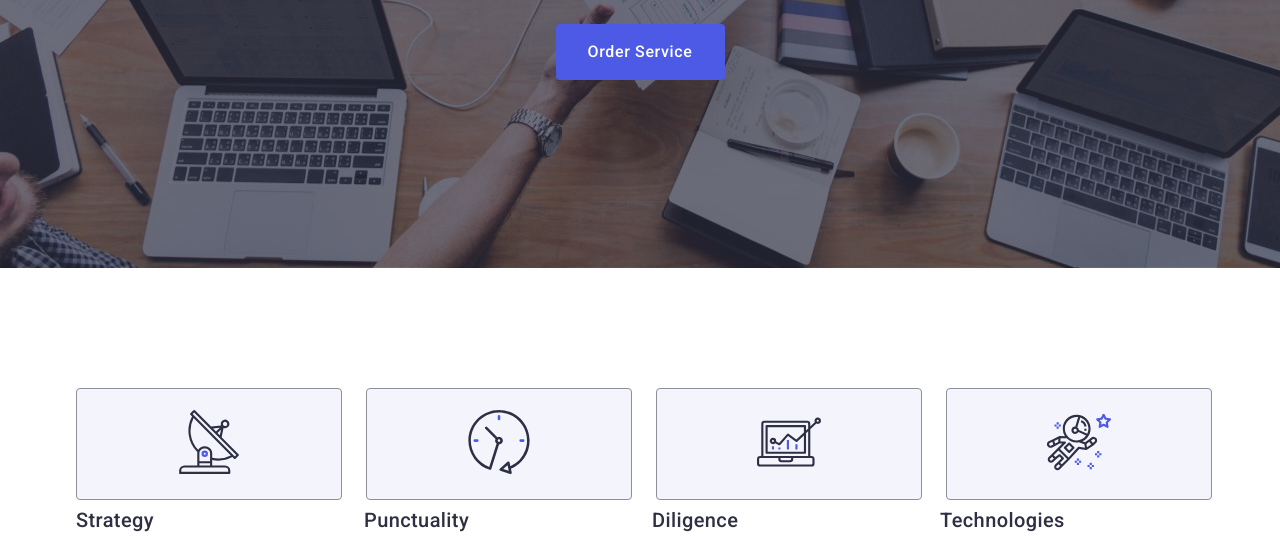
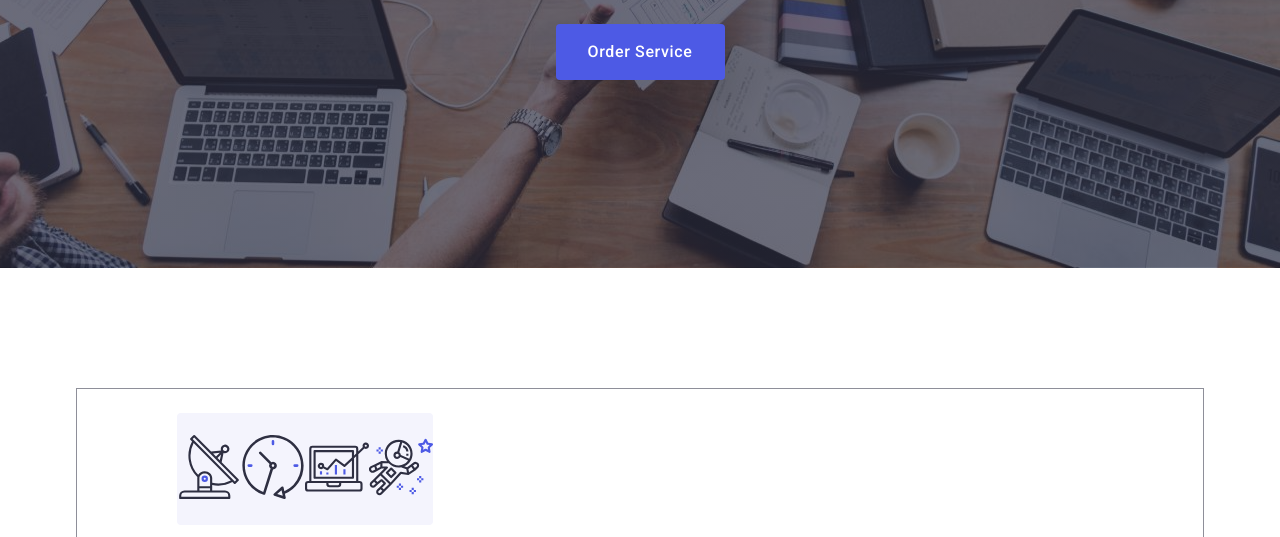
Before and after one commit to TyshchenkoYulia/goit-markup-hw-04, a plain HTML site: page index.html in a window 1280 px wide. Shown: the part 405-942 px from the top of the page. Drawn offline with nearby package versions, Linux system fonts and the light colour scheme.

Commit message:
benefits

```diff
--- a/css/styles.css
+++ b/css/styles.css
@@ -229,37 +229,27 @@ transition: transform 250ms cubic-bezier(0.4, 0, 0.2, 1);
 }
 
 .icon-benefits {
-    display: flex;
+display: block;
 justify-content: space-between;
 gap: 24px;
    }
 
 .icon-benefits-list {
+display: flex;
+justify-content: space-between;
+border: 1px solid #8E8F99;
+padding: 24px 100px;
+}
 
 
-
-
-}
-
-.icon-benefits-items {
-    padding: 24px 100px;
-    width: 100%;
-    border: 1px solid #8E8F99;
-    height: 112px;
+.icon-benefits-container {
+display: flex;
+ justify-content: center;
 border-radius: 4px;
 margin-bottom: 8px;
-display: flex;
-justify-content: space-between;
 align-items: center;
 background:#F4F4FD;
-}
-
-.icon-benefits-container {
-
-
-
-
-
+height: 112px;
 }
 
 
--- a/index.html
+++ b/index.html
@@ -68,45 +68,39 @@
             <h2 class="visually-hidden">Our benefits</h2>
 
             <div class="icon-benefits">
+
                 <ul class="icon-benefits-list list">
+                    <div class="icon-benefits-container">
                     <li class="icon-benefits-items">
-
-                    <div class="icon-benefits-container">
                         <svg width="64" height="64">
                         <use href="/images/icons.svg#antenna"></use>
                         </svg>
-                    </div>
                     </li>
 
-                </ul>
-                <ul class="icon-benefits-list list">
                     <li class="icon-benefits-items">
-                    <div class="icon-benefits-container">
+
                         <svg width="64" height="64">
                     <use href="/images/icons.svg#clock"></use>
                     </svg>
-                    </div>
                     </li>
-                </ul>
-                <ul class="icon-benefits-list list">
+
                     <li class="icon-benefits-items">
-                    <div class="icon-benefits-container">
                         <svg width="64" height="64">
                         <use href="/images/icons.svg#diagram"></use>
                         </svg>
-                    </div>
+
                     </li>
-                </ul>
-                <ul class="icon-benefits-list list">
+
                     <li class="icon-benefits-items">
-                    <div class="icon-benefits-container">
+
                         <svg width="64" height="64">
                         <use href="/images/icons.svg#astronaut"></use>
                         </svg>
-                    </div>
                     </li>
-                </ul>
-            </div>
+                </div>
+            </ul>
+
+
 
             <ul class="benefits-list list">
                 <li class="benefits-list-item">
@@ -128,7 +122,9 @@
                     <p class="benefits-list-text">Design practice focused on digital experiences. We bring forth a deep passion for problem-solving.</p>
                 </li>
             </ul>
-            </div>
+        </div>
+    </div>
+
         </section>
 
 
```
Lines whose indentation alone changed are shown as unchanged.
